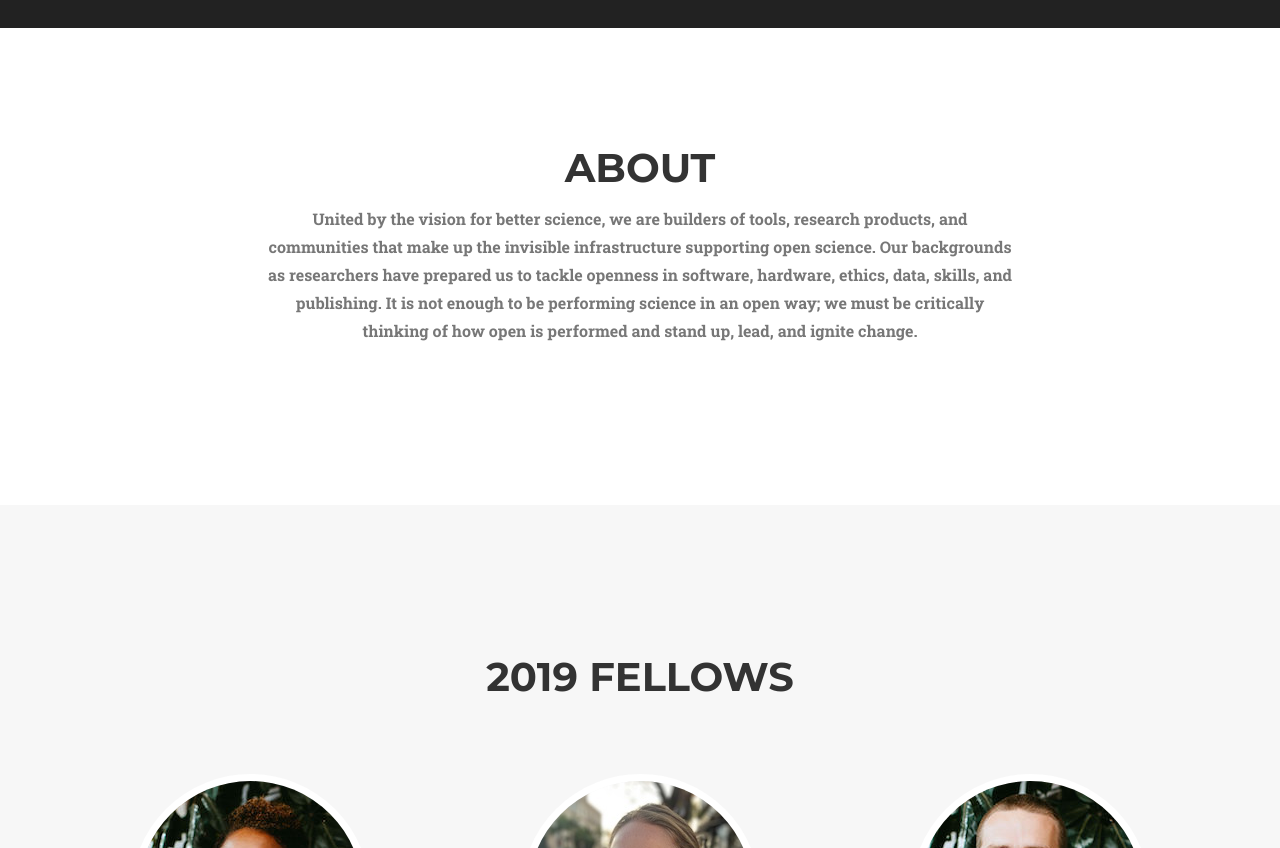
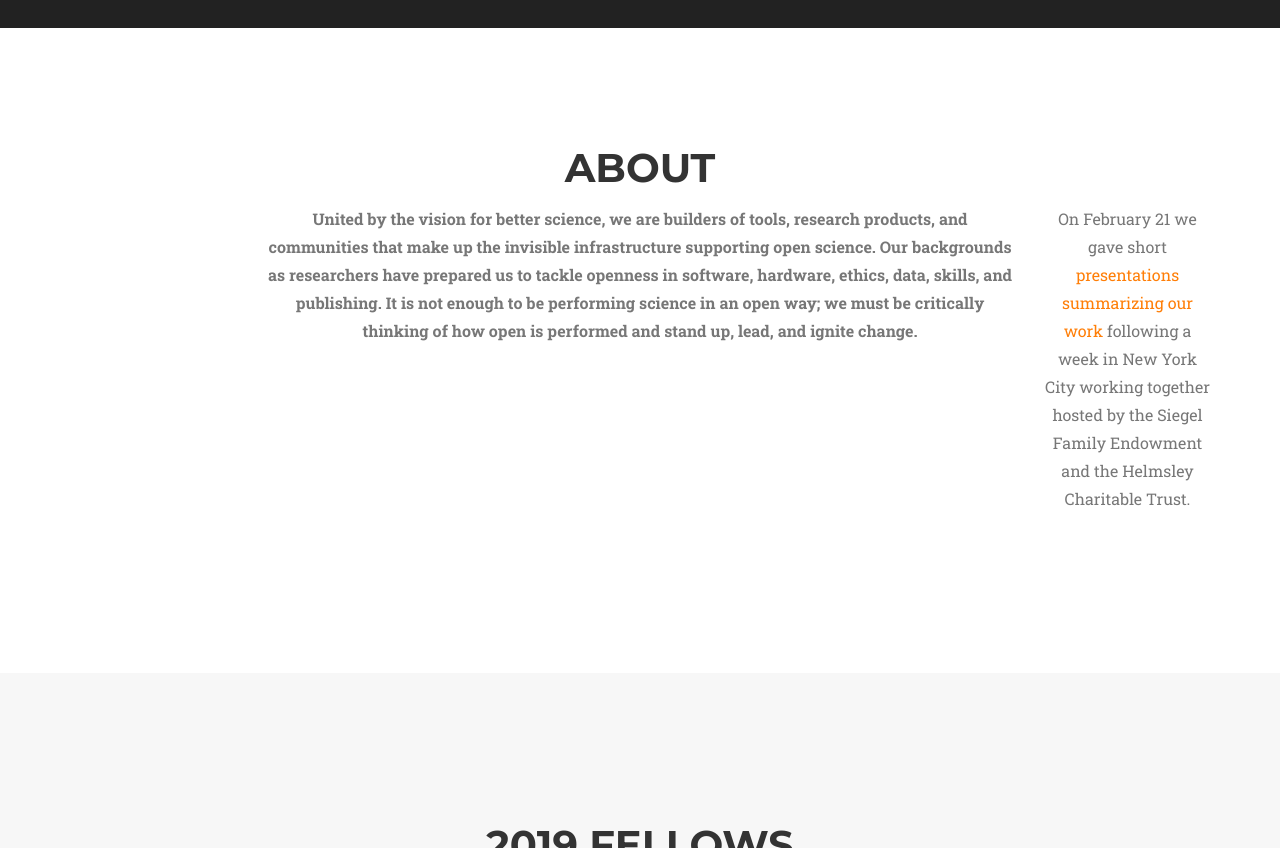
Before and after one commit to iamciera/mozillasci2019, a Jekyll site: the page built from index.html, in a window 1280 px wide and 900 px high, scrolled down 710 px, cut to the strip 52-900 px from the top of the window. Built offline with Jekyll 4.4.1, drawn with Linux system fonts in a browser that asks for light colours; some web fonts are replaced.

Commit message:
push slide link

```diff
--- a/_includes/services.html
+++ b/_includes/services.html
@@ -13,6 +13,7 @@
                    <p class="large text-muted"><b>United by the vision for better science, we are builders of tools, research products, and communities that make up the invisible infrastructure supporting open science. Our backgrounds as researchers have prepared us to tackle openness in software, hardware, ethics, data, skills, and publishing. It is not enough to be performing science in an open way; we must be critically thinking of how open is performed and stand up, lead, and ignite change. </b></p>
                 </div>
                 <div class="col-lg-2 text-center">
+                  <p class="large text-muted">On February 21 we gave short <a href="https://docs.google.com/presentation/d/17d-G0lgLxuJtMF0T6MTIczpyat1aW-RaMQMF5kwpxPw/edit?usp=sharing">presentations summarizing our work</a> following a week in New York City working together hosted by the Siegel Family Endowment and the Helmsley Charitable Trust. </p>
                 </div>
             </div>
         </div>
```
